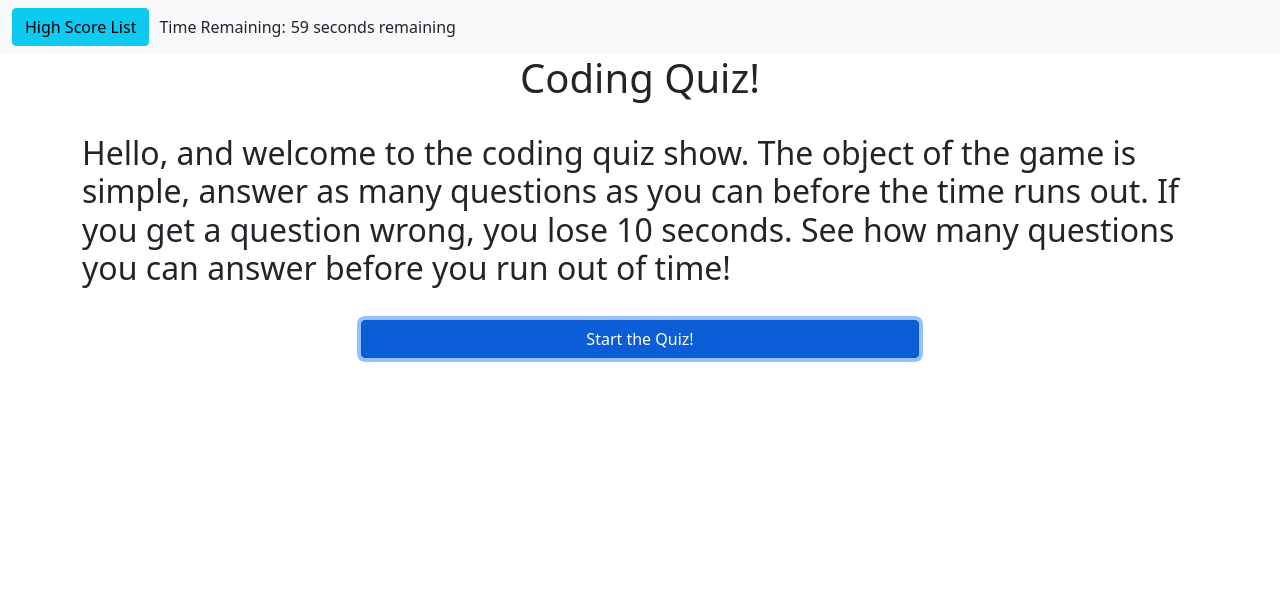
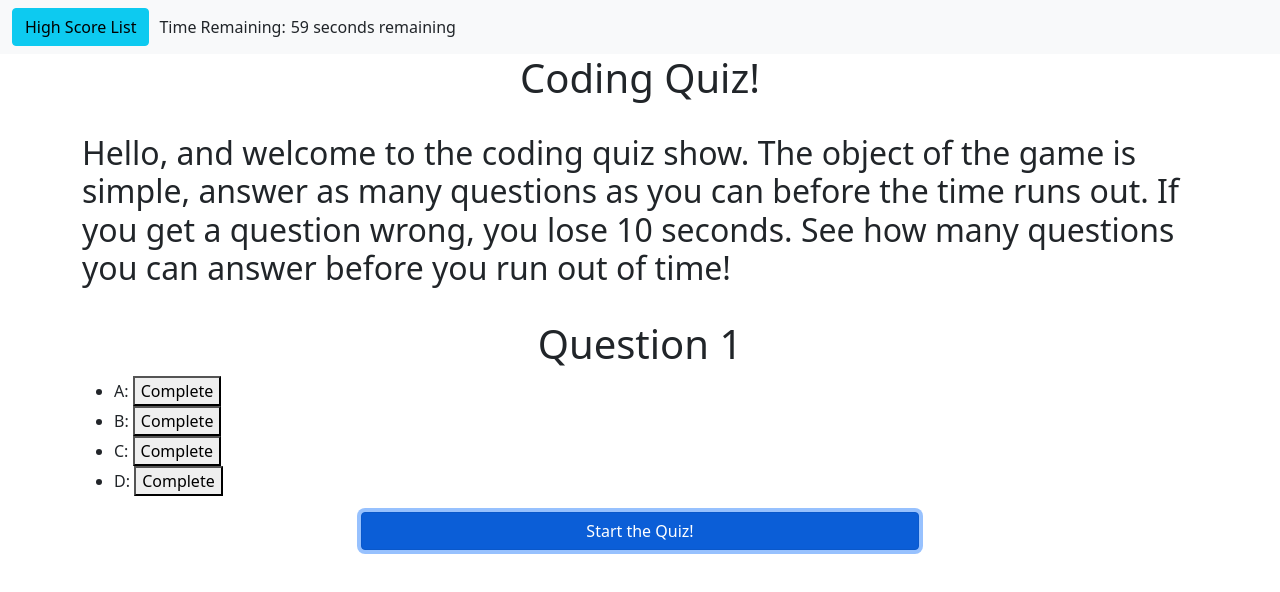
Before and after one commit to zdjeffers/Code_Quiz, a plain HTML site: page index.html in a window 1280 px wide. Both pictures are taken after a click on the button "Start the Quiz!". Drawn offline with nearby package versions, Linux system fonts and the light colour scheme.

Commit message:
Buttons now appear when start quiz button is clicked.

```diff
--- a/index.html
+++ b/index.html
@@ -39,11 +39,16 @@ When I click the high scores button, I want to be able to see the log of everyon
             <h1>Coding Quiz!</h1>
             <br>
         </div>
-        <section>
+        <section class="introduction">
             <h2>Hello, and welcome to the coding quiz show. The object of the game is simple, answer as many questions
                 as you can before the time runs out. If you get a question wrong, you lose 10 seconds. See how many
                 questions you can answer before you run out of time!</h2>
                 <br>
+        </section>
+        <section class="questionSection">
+            <h1>Question <span id="questionNumber">1</span></h1>
+            <!---Question Selection Section-->
+            <ul id="answerChoices"></ul>
         </section>
         <div class="d-grid gap-2 col-6 mx-auto">
             <button class="btn btn-primary" id="startQuizButton" type="button">Start the Quiz!</button>
--- a/script.js
+++ b/script.js
@@ -2,13 +2,25 @@
 var quizStart = document.querySelector("#startQuizButton");
 var highScoreButton = document.querySelector("#highScoreButton");
 var timeRemainingEl = document.getElementById("timeRemaining");
+var answerChoices = document.querySelector("#answerChoices");
 
 //Global Variable Section
 var questionNumber = 0;
+var answerButtons = ["A: ", "B: ", "C: ", "D: "];
+
+//Question Section:
+
+var question1 = {
+  question: "Is this question 1?",
+  answer1: "Yes, Answer 1",
+  answer2: "Definitely Not, Answer 2",
+  answer3: "Sure! Answer 3",
+  answer4: "All of the above! Answer 4"
+}
+
 
 //Start Timer Function:
-
-function startTimer () {
+function startTimer() {
   var timeRemaining = 60;
   var timeInterval = setInterval(function () {
     if (timeRemaining > 1) {
@@ -24,9 +36,29 @@ function startTimer () {
   }, 1000);
 }
 
+function renderQuestion() {
+  //answerChoices.innerHTML = "";
+
+  for (var i = 0; i < answerButtons.length; i++) {
+    var ansButton = answerButtons[i];
+
+    var li = document.createElement("li");
+    li.textContent = ansButton;
+    li.setAttribute("data-index", i);
+
+
+    var button = document.createElement("button");
+    button.textContent = "Complete";
+
+    li.appendChild(button);
+    answerChoices.appendChild(li);
+  }
+}
+
 //Start Quiz Function:
 function startQuiz() {
   startTimer();
+  renderQuestion();
   window.alert("This Worked!");
   // while (i = 0, i < questionBank.length, i++) {
   // }
```
Lines whose indentation alone changed are shown as unchanged.
